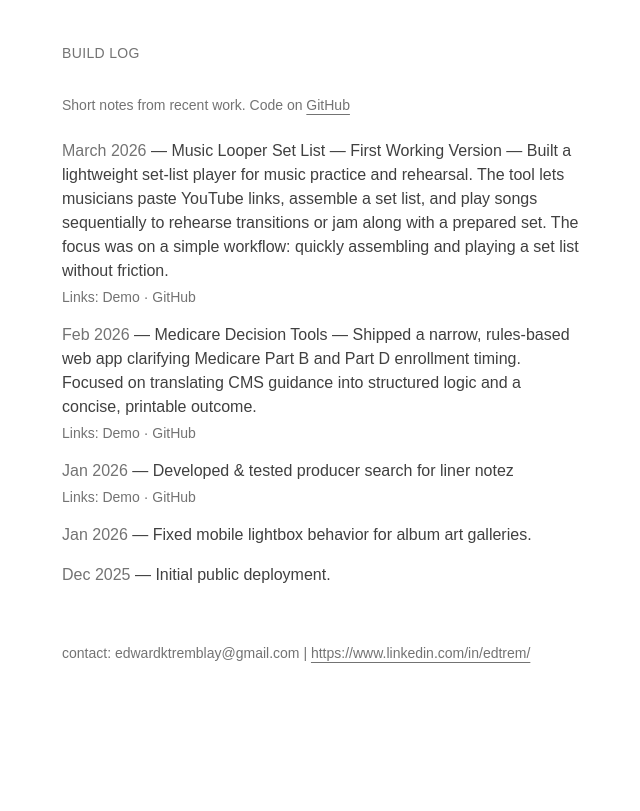
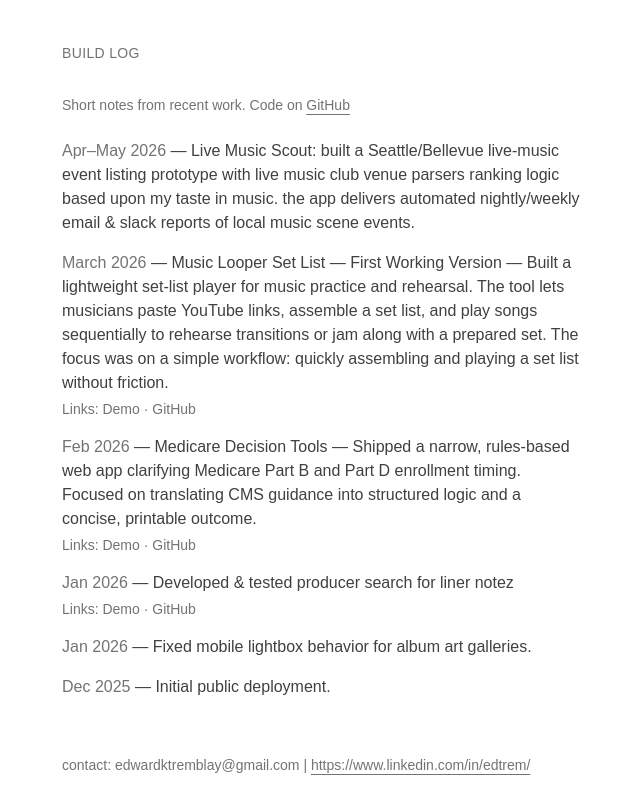
Before and after one commit to edtremsaga/vibey-pers-profile, a Next.js app: page / in a window 1280 px wide. Shown: the part 1860-2671 px from the top of the page, without its empty margins (418-1058 px from the left). Before the commit the page ends 2603 px from the top, so only its background shows below. Built offline with nearby package versions, Linux system fonts and the light colour scheme.

Commit message:
Update build log entry for Live Music Scout

```diff
--- a/src/app/page.tsx
+++ b/src/app/page.tsx
@@ -179,6 +179,9 @@ export default function Home() {
 
               <ul className="space-y-4 text-neutral-700">
                 <li>
+                  <span className="text-neutral-500">Apr–May 2026</span> — Live Music Scout: built a Seattle/Bellevue live-music event listing prototype with live music club venue parsers ranking logic based upon my taste in music. the app delivers automated nightly/weekly email &amp; slack reports of local music scene events.
+                </li>
+                <li>
                   <span className="text-neutral-500">March 2026</span> — Music Looper Set List — First Working Version — Built a lightweight set-list player for music practice and rehearsal. The tool lets musicians paste YouTube links, assemble a set list, and play songs sequentially to rehearse transitions or jam along with a prepared set. The focus was on a simple workflow: quickly assembling and playing a set list without friction.
                   <div className="mt-1 text-sm text-neutral-500">
                     Links: <a href="https://vibey-set-list-player.vercel.app/" className="hover:underline">Demo</a> · <a href="https://github.com/edtremsaga/vibey-set-list-2" className="hover:underline">GitHub</a>
```
